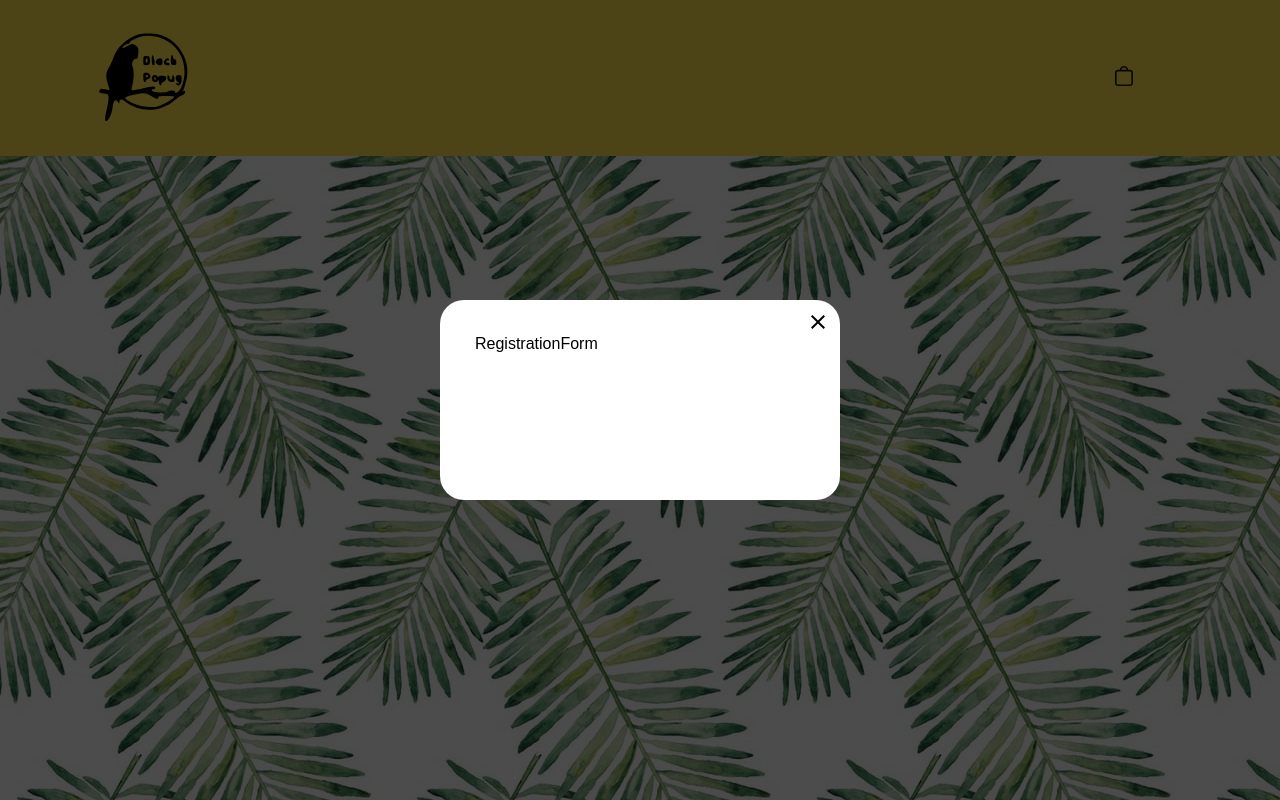
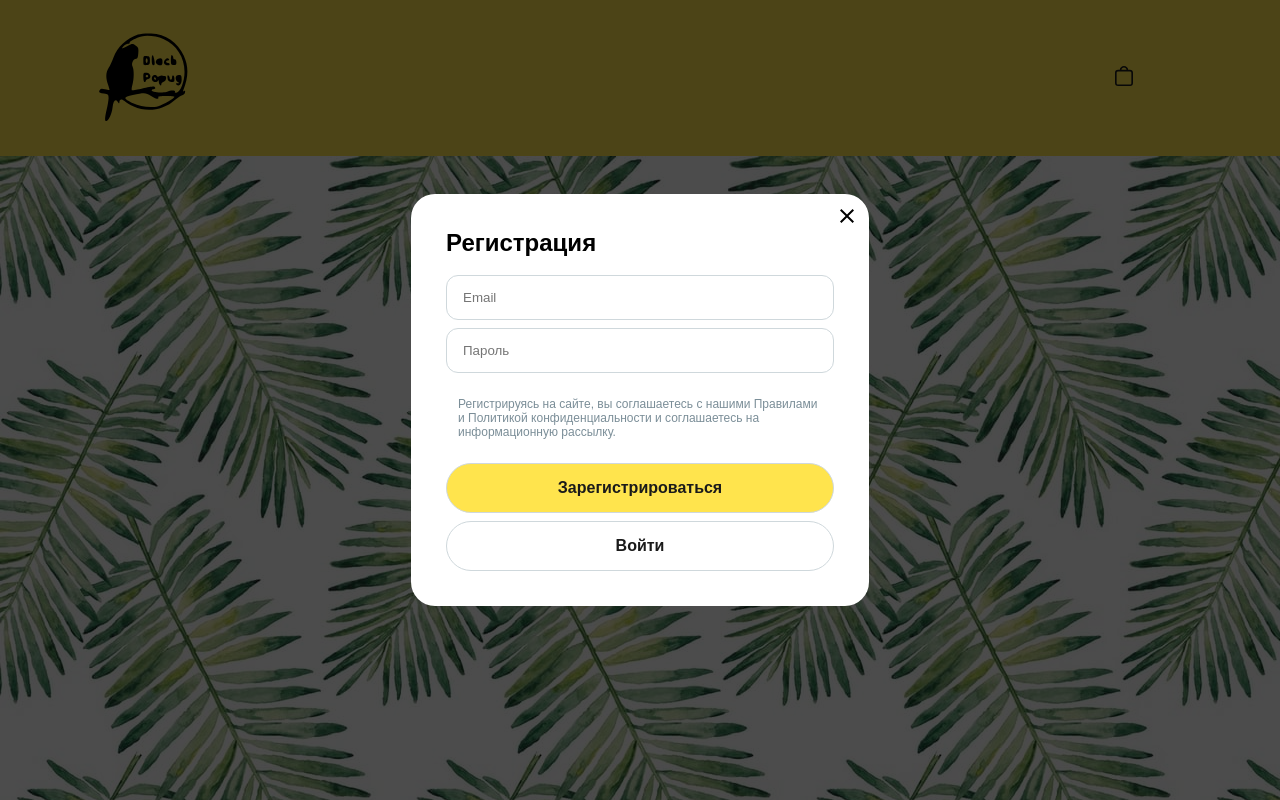
Before and after one commit to Kalliacto/Black-Parrot, a React (Create React App) app: page /register in a window 1280 px wide. Shown: the top 800 px of the page. Built offline with nearby package versions, Linux system fonts and the light colour scheme; no server answers; some icons are missing; the HTML template or start-up script is replaced by a standard one.

Commit message:
стилизация форм, роуты между формами

```diff
--- a/src/App.jsx
+++ b/src/App.jsx
@@ -118,7 +118,6 @@ function App() {
         <div className='App'>
             <CardContext.Provider value={cardsValue}>
                 <Header setSearch={setSearch}></Header>
-                {/* <Modal /> */}
                 <main className='main'>
                     <div className='container'>
                         <Routes>
--- a/src/components/Forms/AuthorizationForm/AuthorizationForm.jsx
+++ b/src/components/Forms/AuthorizationForm/AuthorizationForm.jsx
@@ -1,8 +1,24 @@
+import { Link } from 'react-router-dom';
 import '../forms.css';
 import React from 'react';
 
 const AuthorizationForm = (props) => {
-    return <div>AuthorizationForm</div>;
+    return (
+        <div className='form__wrapper'>
+            <h2 className='form__title'>Вход</h2>
+            <form className='form__container'>
+                <input type='email' placeholder='Email' className='form__input' />
+                <input type='password' placeholder='Пароль' className='form__input' />
+                <p className='form__info form__info-right'>Восстановить пароль</p>
+                <button type='submit' className='form__btn form__btn-basic'>
+                    Войти
+                </button>
+            </form>
+            <Link to='/register' className='form__link'>
+                <button className='form__btn'>Регистрация</button>
+            </Link>
+        </div>
+    );
 };
 
 export default AuthorizationForm;
--- a/src/components/Forms/PasswordRecoveryForm/PasswordRecoveryForm.jsx
+++ b/src/components/Forms/PasswordRecoveryForm/PasswordRecoveryForm.jsx
@@ -3,7 +3,22 @@ import '../forms.css';
 import React from 'react';
 
 const PasswordRecoveryForm = (props) => {
-    return <div>PasswordRecoveryForm</div>;
+    return (
+        <div className='form__wrapper'>
+            <h2 className='form__title'>Восстановление пароля</h2>
+            <form className='form__container'>
+                <p className='form__info'>
+                    Для получения временного пароля необходимо ввести email, указанный при
+                    регистрации.
+                </p>
+                <input type='email' placeholder='Email' className='form__input' />
+                <p className='form__info'>Срок действия временного пароля 24 ч.</p>
+                <button type='submit' className='form__btn form__btn-basic'>
+                    Отправить
+                </button>
+            </form>
+        </div>
+    );
 };
 
 export default PasswordRecoveryForm;
--- a/src/components/Forms/RegistrationForm/RegistrationForm.jsx
+++ b/src/components/Forms/RegistrationForm/RegistrationForm.jsx
@@ -1,8 +1,27 @@
+import { Link } from 'react-router-dom';
 import '../forms.css';
 import React from 'react';
 
 const RegistrationForm = (props) => {
-    return <div>RegistrationForm</div>;
+    return (
+        <div className='form__wrapper'>
+            <h2 className='form__title'>Регистрация</h2>
+            <form className='form__container'>
+                <input type='email' placeholder='Email' className='form__input' />
+                <input type='password' placeholder='Пароль' className='form__input' />
+                <p className='form__info'>
+                    Регистрируясь на сайте, вы соглашаетесь с нашими Правилами и Политикой
+                    конфиденциальности и соглашаетесь на информационную рассылку.
+                </p>
+                <button type='submit' className='form__btn form__btn-basic'>
+                    Зарегистрироваться
+                </button>
+            </form>
+            <Link to='/auth' className='form__link'>
+                <button className='form__btn'>Войти</button>
+            </Link>
+        </div>
+    );
 };
 
 export default RegistrationForm;
--- a/src/components/Forms/forms.css
+++ b/src/components/Forms/forms.css
@@ -0,0 +1,55 @@
+.form__wrapper {
+    max-width: 388px;
+    max-height: 370px;
+    display: flex;
+    flex-direction: column;
+    align-self: stretch;
+}
+.form__title {
+    margin-bottom: 18px;
+}
+.form__container {
+    display: flex;
+    flex-direction: column;
+    gap: 8px;
+    margin-bottom: 8px;
+}
+.form__input {
+    border: none;
+    padding: 14px 16px;
+    border: 1px solid #cfd8dc;
+    border-radius: 12px;
+}
+
+.form__input:focus {
+    outline: #ffe44d;
+}
+
+.form__info {
+    font-size: 12px;
+    line-height: 117%;
+    color: #7b8e98;
+    padding: 16px 12px;
+}
+
+.form__info-right {
+    align-self: flex-end;
+}
+
+.form__btn {
+    width: 100%;
+    border: 1px solid #cfd8dc;
+    border-radius: 87px;
+    padding: 14px 24px;
+    background: transparent;
+    font-weight: 700;
+    font-size: 16px;
+    line-height: 125%;
+    color: #1a1a1a;
+}
+.form__btn:hover {
+    cursor: pointer;
+}
+.form__btn-basic {
+    background: #ffe44d;
+}
```
